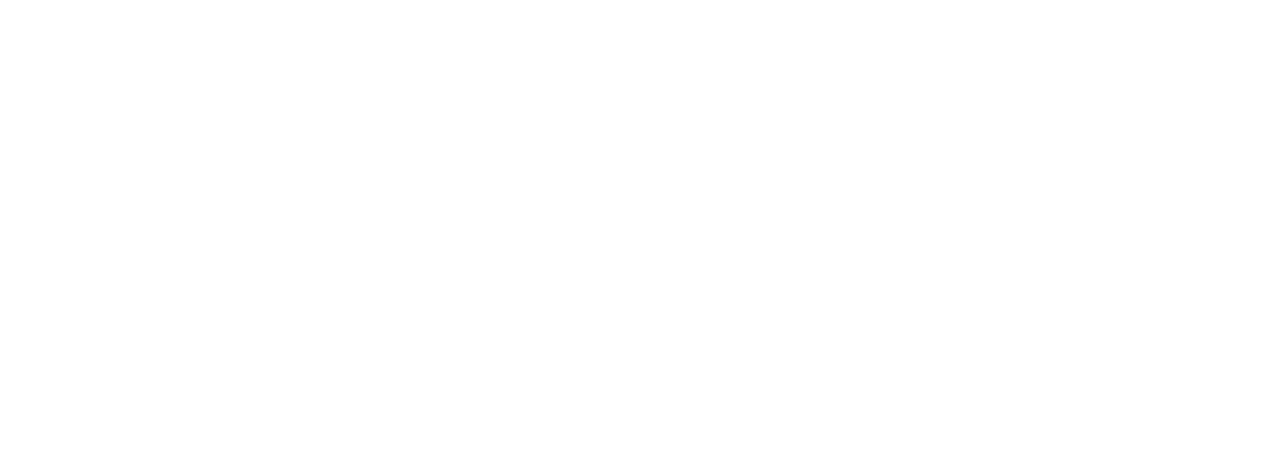
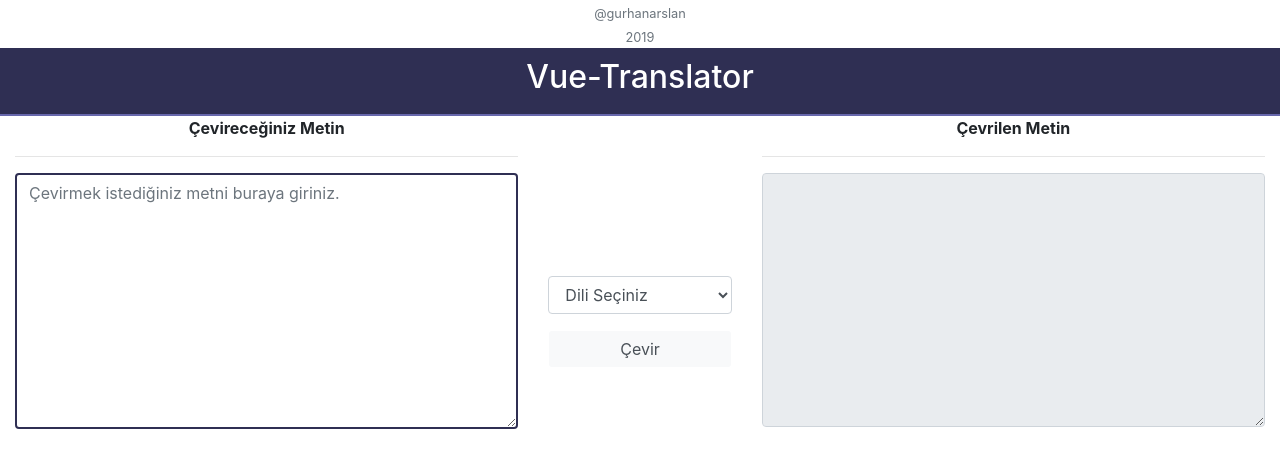
Before and after one commit to garslanag/translator, a plain HTML site: page index.html in a window 1280 px wide. Drawn offline with nearby package versions, Linux system fonts and the light colour scheme; the site is published under a folder, as on GitHub Pages, so addresses that start at the root find nothing.

Commit message:
Update index.html

```diff
--- a/index.html
+++ b/index.html
@@ -6,6 +6,6 @@
     <link rel="stylesheet" href="https://maxcdn.bootstrapcdn.com/bootstrap/4.0.0/css/bootstrap.min.css">
   <body>
     <div id="app"></div>
-    <script src="/dist/build.js"></script>
+    <script src="translator/dist/build.js"></script>
   </body>
 </html>
```
